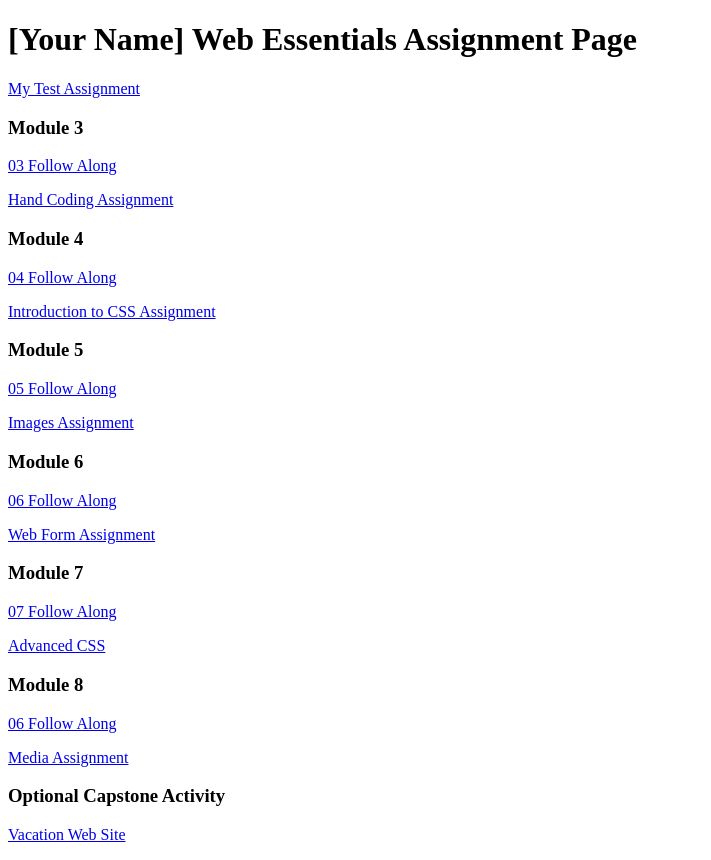
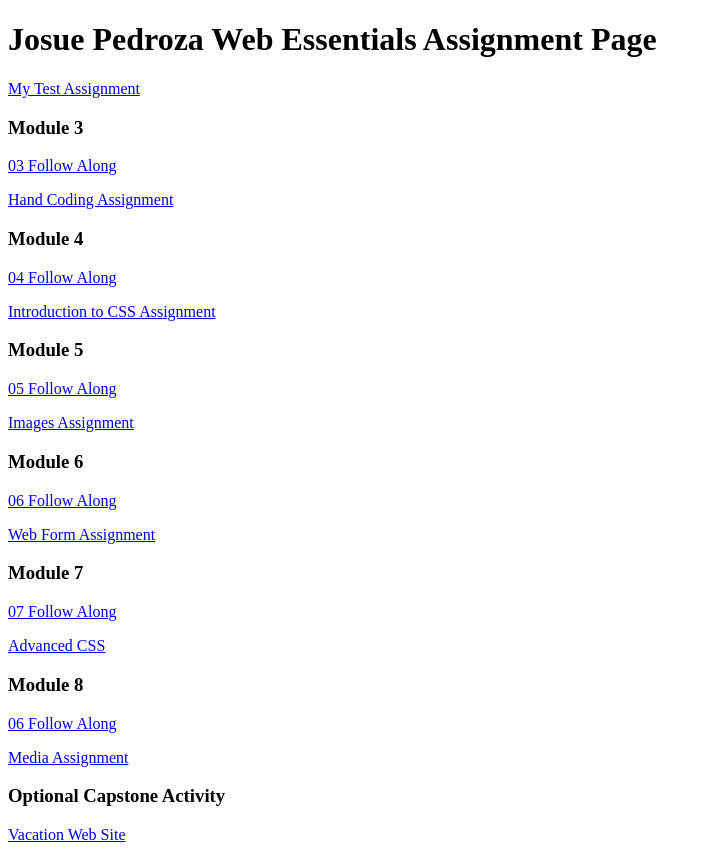
Before and after one commit to jp066249/dwdd1600, a plain HTML site: page index.html in a window 1280 px wide. Shown: the whole page, without its empty margins (0-711 px from the left). Drawn offline with Linux system fonts and the light colour scheme.

Commit message:
Added my Name

```diff
--- a/index.html
+++ b/index.html
@@ -6,7 +6,7 @@
 		<title>dwdd 1600 assignment list page</title>
 	</head>
 	<body>
-		<h1>[Your Name] Web Essentials Assignment Page</h1>
+		<h1>Josue Pedroza Web Essentials Assignment Page</h1>
 		<p><a href="01test">My Test Assignment</a></p>
 
 		<h3>Module 3</h3>
```
